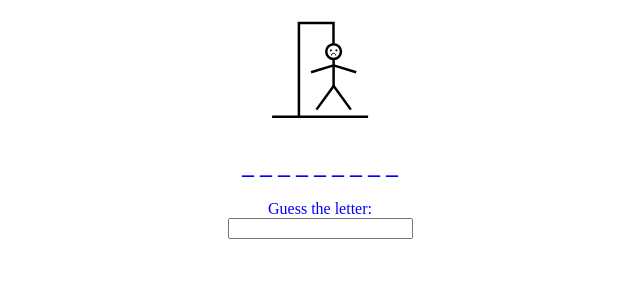
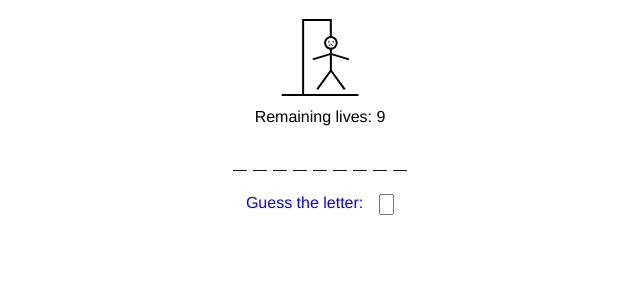
Before and after one commit to brucecantarim/react-ts-hangman, a React (Create React App) app: page / in a window 1280 px wide. Shown: the top 300 px of the page, without its empty margins (320-960 px from the left). Built offline with nearby package versions, Linux system fonts and the light colour scheme; the HTML template or start-up script is replaced by a standard one.

Commit message:
Added previous mistakes

```diff
--- a/src/App.tsx
+++ b/src/App.tsx
@@ -27,9 +27,17 @@ const App = () => {
     setInputValue(event.target.value);
   };
 
-  const handleClick = () => {
+  const resetGame = () => {
     // here is where we could change the word for another one
     setPlaceholder(generatePlaceholder(word));
+    setPreviousAttempts([]);
+    setLives(9);
+
+    // we could also update a counter for a total of Win / Lose score
+  };
+
+  const handleClick = () => {
+    resetGame();
   };
 
   // check if the letter is present at the word
@@ -47,9 +55,8 @@ const App = () => {
       if (letterAlreadyAttempted) {
         return false;
       }
-
+      setPreviousAttempts([...previousAttempts, letter]);
       const wordIncludesLetter = checkLetter(letter);
-      console.log(letter, wordIncludesLetter);
       if (wordIncludesLetter) {
         return true;
       } else {
@@ -71,6 +78,11 @@ const App = () => {
     setPlaceholder(newPlaceholder);
   };
 
+  // get an array of previous mistakes
+  const getPreviousMistakes = () => {
+    return previousAttempts.filter((item) => !checkLetter(item)).join(', ');
+  };
+
   useEffect(() => {
     if (shouldUpdatePlaceholder(inputValue)) {
       updatePlaceholder(inputValue);
@@ -87,20 +99,27 @@ const App = () => {
         flexDirection: 'column',
         justifyContent: 'center',
         alignItems: 'center',
+        fontFamily: 'Helvetica, Arial, Sans',
+        color: 'black',
       }}
     >
-      <img style={{ width: '100px' }} src={hangman} alt="First time?" />
+      <img style={{ width: '80px' }} src={hangman} alt="First time?" />
+      <span>Remaining lives: {lives}</span>
       <h2>{[...placeholder].join(' ')}</h2>
       {!gameOver && (
-        <>
+        <div style={{ display: 'flex', gap: '1rem' }}>
           <label htmlFor="player-guess">Guess the letter: </label>
           <input
             name="player-guess"
+            style={{
+              width: '2ch',
+            }}
             value={inputValue}
             onChange={handleChange}
           />
-        </>
+        </div>
       )}
+      <em>{getPreviousMistakes() && `Mistakes: ${getPreviousMistakes()}`}</em>
 
       {gameOver && (
         <>
```
